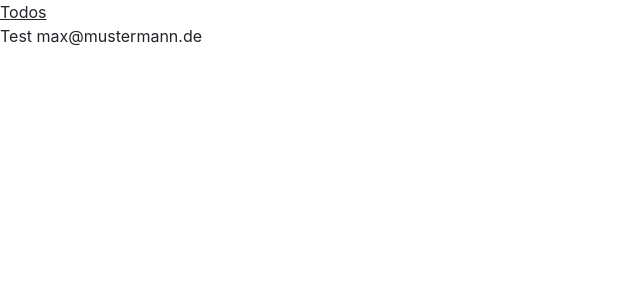
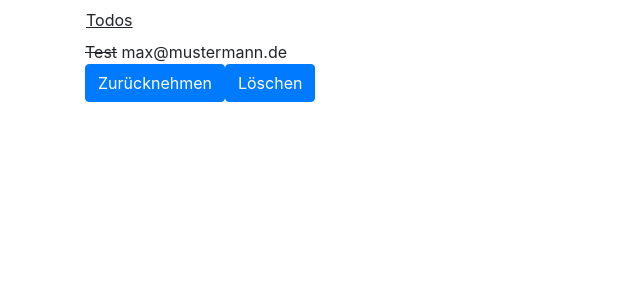
Before and after one commit to svengrabowski/schulung_mai_2023, an Angular app: page / in a window 1280 px wide. Shown: the top 300 px of the page, without its empty margins (0-640 px from the left). Built offline with nearby package versions, Linux system fonts and the light colour scheme.

Commit message:
Data-binding (Angular 14)

```diff
--- a/src/app/app.component.html
+++ b/src/app/app.component.html
@@ -1,6 +1,9 @@
-<nav>{{title}}</nav>
-<main>
+<nav class="container navbar">{{title}}</nav>
+<main class="container">
   <div>
-    {{todo.title}} {{todo.email}}
+    <span [style.text-decoration]="todo.completed ? 'line-through' : ''">{{todo.title}}</span>
+    {{todo.email}}
   </div>
+  <button class="btn btn-primary" (click)="onCompleteClick()">{{getCompletedText()}}</button>
+  <button class="btn btn-primary" [disabled]="!todo.completed" (click)="onDeleteClick()">Löschen</button>
 </main>
--- a/src/app/app.component.ts
+++ b/src/app/app.component.ts
@@ -13,7 +13,19 @@ export class AppComponent {
     "Test",
     "Das ist ein Test",
     "max@mustermann.de",
-    false,
+    true,
     0
   );
+
+  public getCompletedText(): string {
+    return this.todo.completed ? "Zurücknehmen" : "Erledigen";
+  }
+
+  public onCompleteClick(): void {
+    this.todo.completed = !this.todo.completed;
+  }
+
+  public onDeleteClick(): void {
+    console.log("Todo gelöscht");
+  }
 }
```
